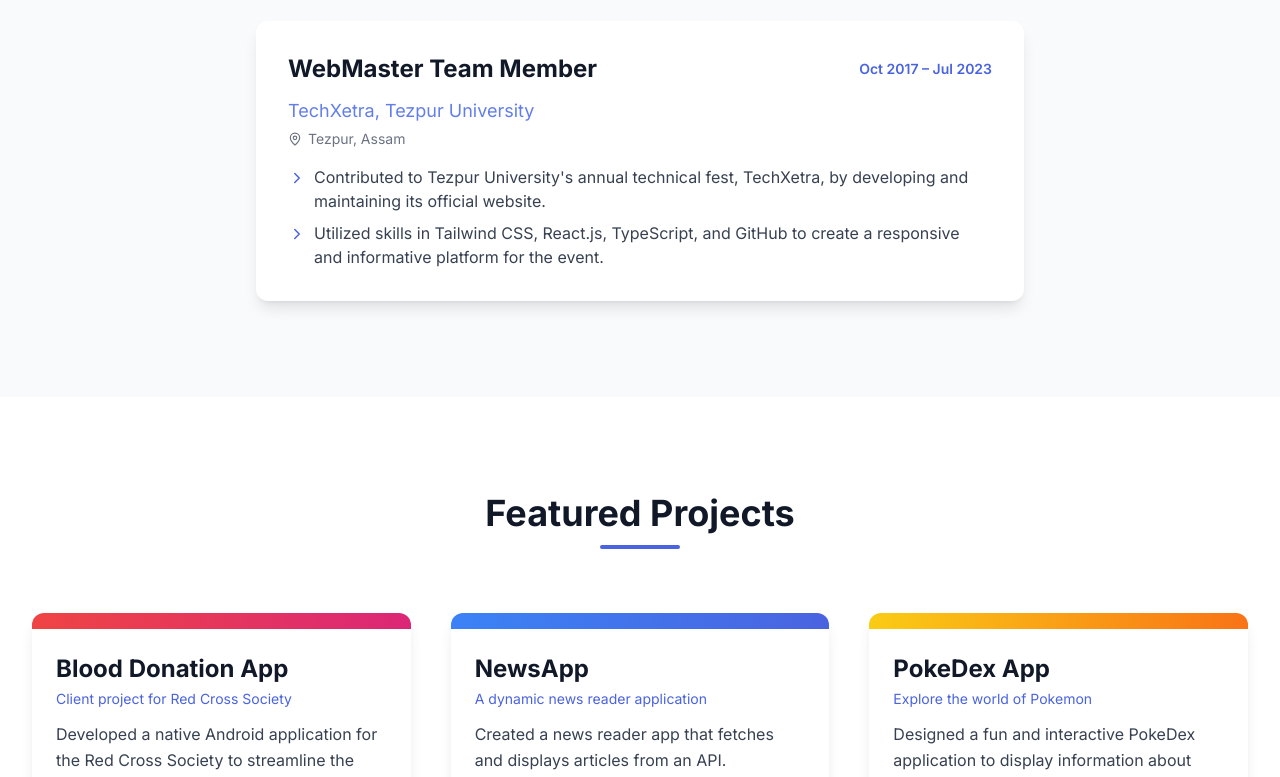
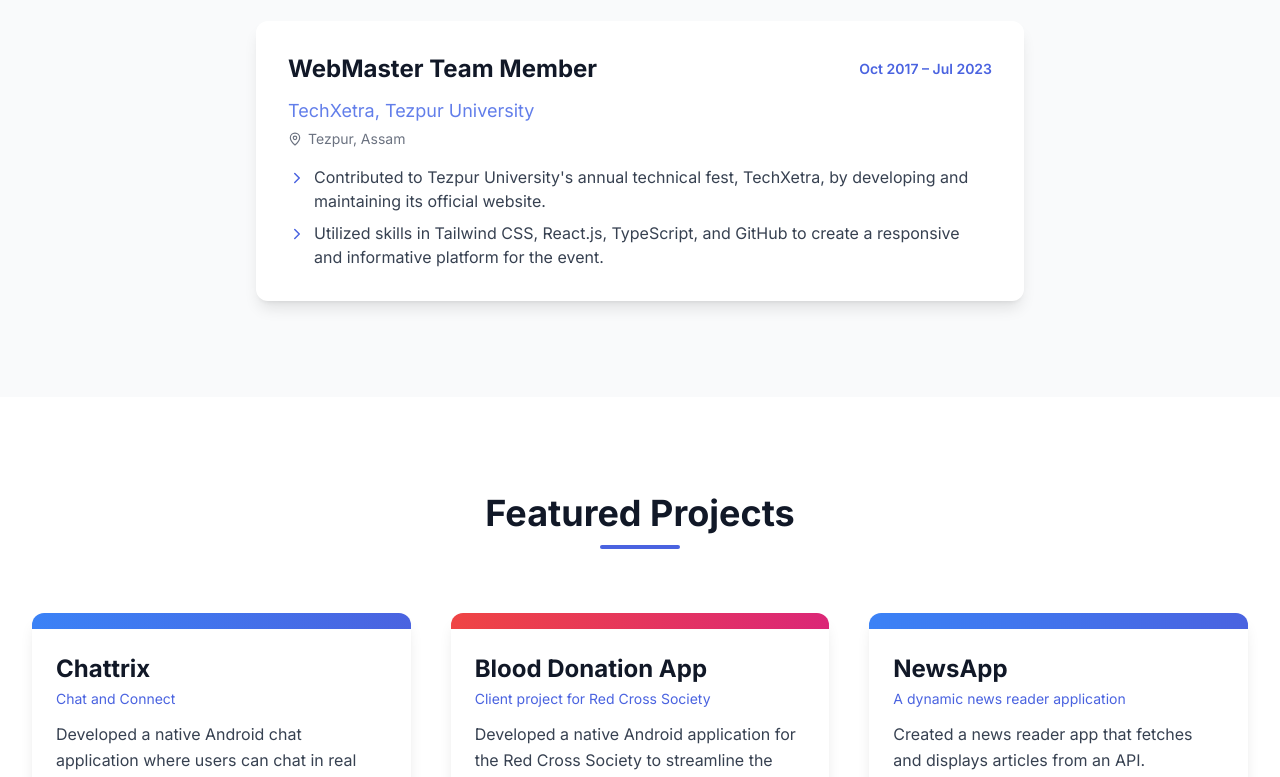
Before and after one commit to jarvis1704/portfolio, a Next.js app: page / in a window 1280 px wide. Shown: the part 2000-2777 px from the top of the page. Built offline with nearby package versions, Linux system fonts and the light colour scheme.

Commit message:
Added Chattrix to project

```diff
--- a/src/app/page.js
+++ b/src/app/page.js
@@ -41,6 +41,14 @@ const resumeData = {
     }
   ],
   projects: [
+    {
+      title: "Chattrix",
+      subtitle: "Chat and Connect",
+      description: "Developed a native Android chat application where users can chat in real time with other users who have an account in the app. Features include: Real time chat, read reciepts and lots more!",
+      technologies: ["Kotlin", "Jetpack Compose", "Retrofit", "Dagger Hilt", "Timber", "Firebase"],
+      links: [ { label: "GitHub", icon: <Github size={16} />, url: "https://github.com/jarvis1704/Chattrix" }],
+      color: "from-blue-500 to-indigo-600"
+    },
     {
       title: "Blood Donation App",
       subtitle: "Client project for Red Cross Society",
```
